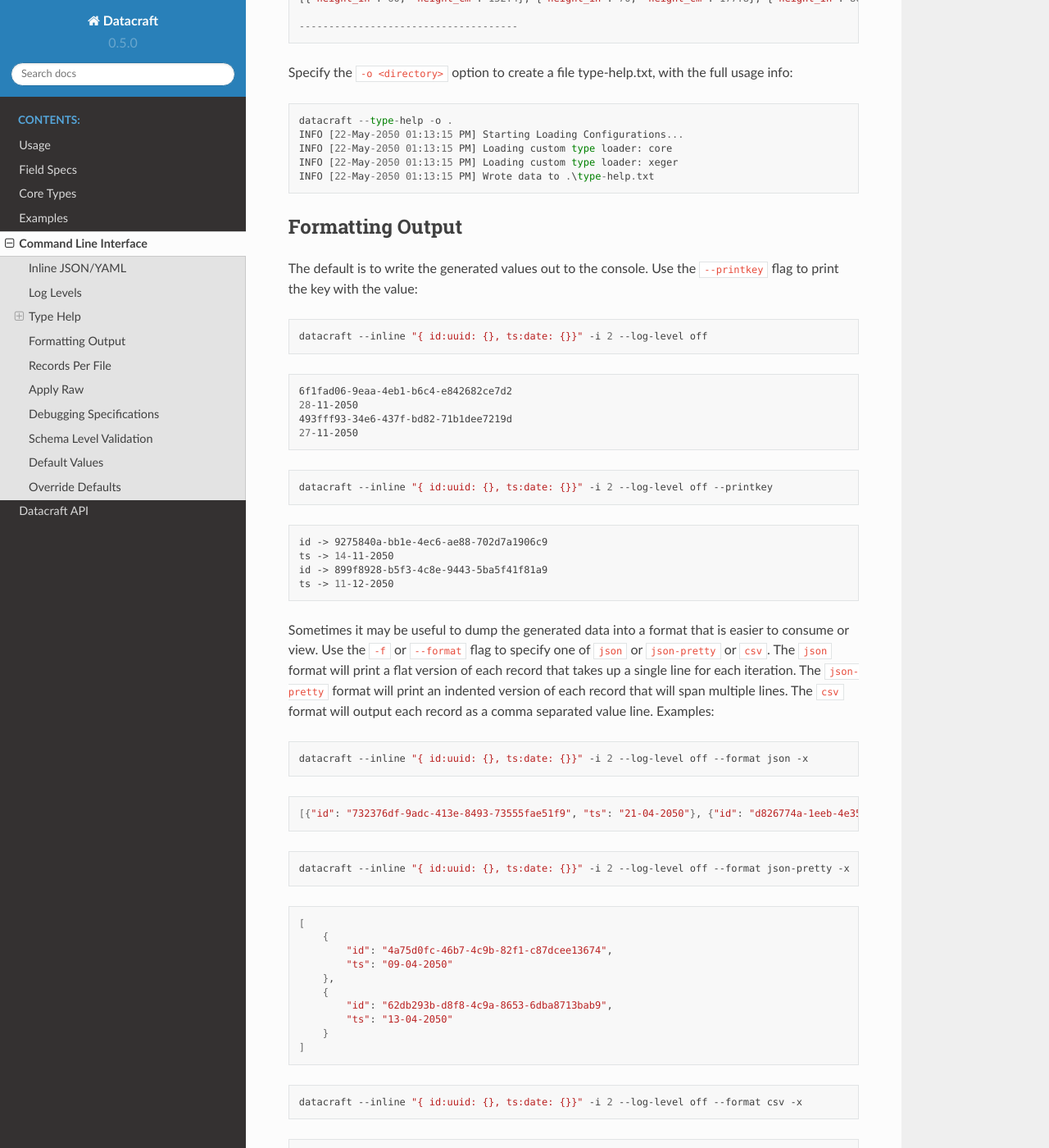
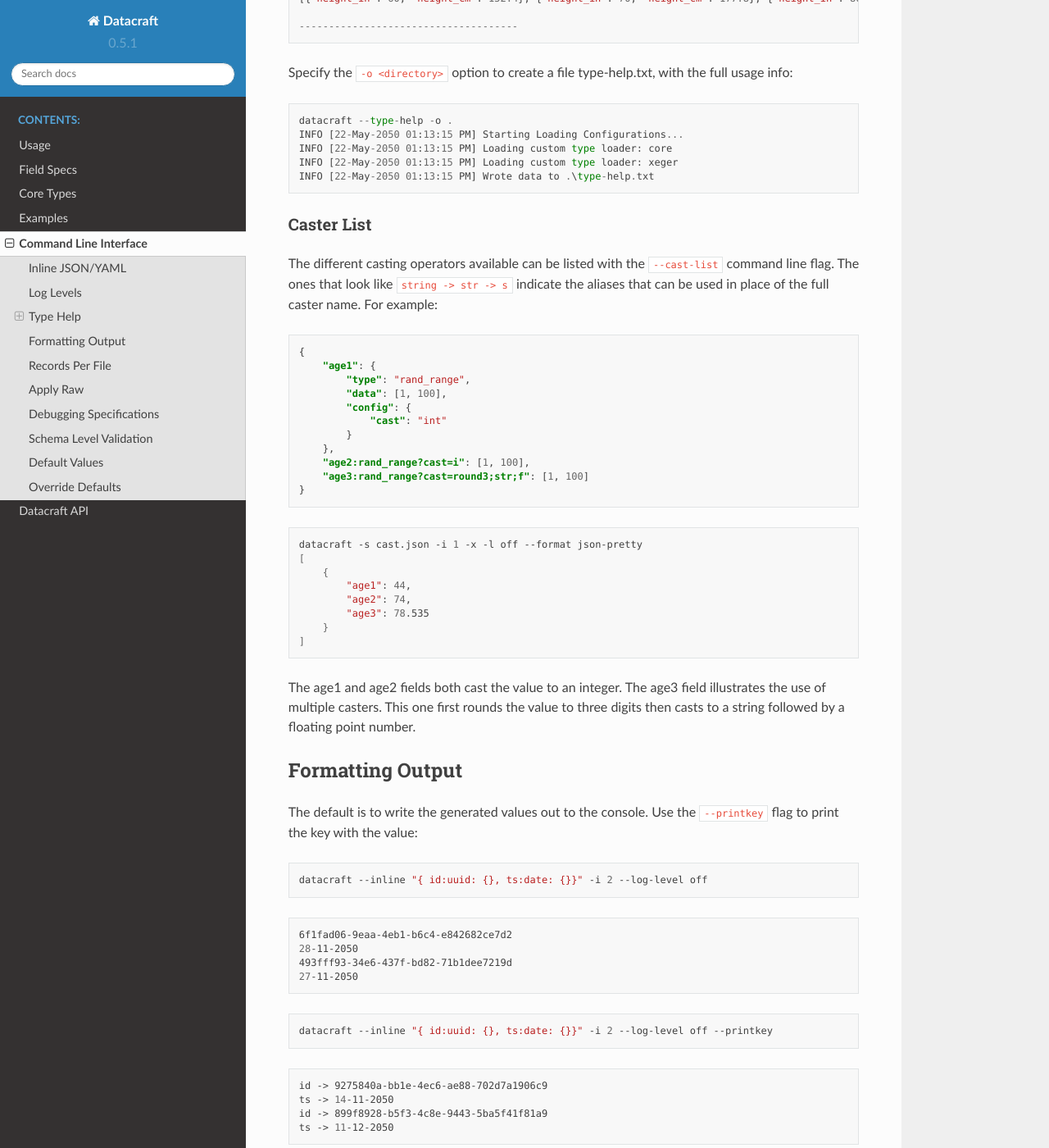
Before and after one commit to bbux-dev/datacraft, a Sphinx documentation site: the page built from docs/source/cli.rst, in a window 1280 px wide and 1400 px high, scrolled down 1747 px. Shown: the whole window at 82% size. Built offline with Sphinx 7.4.7 and the Read the Docs theme 2.0.0, drawn with Linux system fonts in a browser that asks for light colours.

Commit message:
Added zfillN casters and more docs

```diff
--- a/docs/source/cli.rst
+++ b/docs/source/cli.rst
@@ -99,6 +99,42 @@
    INFO [22-May-2050 01:13:15 PM] Loading custom type loader: core
    INFO [22-May-2050 01:13:15 PM] Loading custom type loader: xeger
    INFO [22-May-2050 01:13:15 PM] Wrote data to .\type-help.txt
+
+Caster List
+^^^^^^^^^^^
+
+The different casting operators available can be listed with the ``--cast-list`` command line flag. The ones that
+look like ``string -> str -> s`` indicate the aliases that can be used in place of the full caster name. For example:
+
+
+.. code-block:: json
+
+   {
+       "age1": {
+           "type": "rand_range",
+           "data": [1, 100],
+           "config": {
+               "cast": "int"
+           }
+       },
+       "age2:rand_range?cast=i": [1, 100],
+       "age3:rand_range?cast=round3;str;f": [1, 100]
+   }
+
+.. code-block:: shell
+
+   datacraft -s cast.json -i 1 -x -l off --format json-pretty
+   [
+       {
+           "age1": 44,
+           "age2": 74,
+           "age3": 78.535
+       }
+   ]
+
+The age1 and age2 fields both cast the value to an integer.  The age3 field illustrates the use of multiple casters.
+This one first rounds the value to three digits then casts to a string followed by a floating point number.
+
 
 Formatting Output
 -----------------
--- a/docs/source/conf.py
+++ b/docs/source/conf.py
@@ -9,7 +9,7 @@
 author = 'Brian Buxton'
 
 release = '0.5'
-version = '0.5.0'
+version = '0.5.1'
 
 # -- General configuration
 
--- a/setup.cfg
+++ b/setup.cfg
@@ -1,6 +1,6 @@
 [metadata]
 name = datacraft
-version = 0.5.0
+version = 0.5.1
 description = Data Generation Through Specification
 long_description = file: README.md
 long_description_content_type = text/markdown; charset=UTF-8
```
Also changed, not shown: docs/source/fieldspecs.rst (+15 -1 lines), 3 other files.
